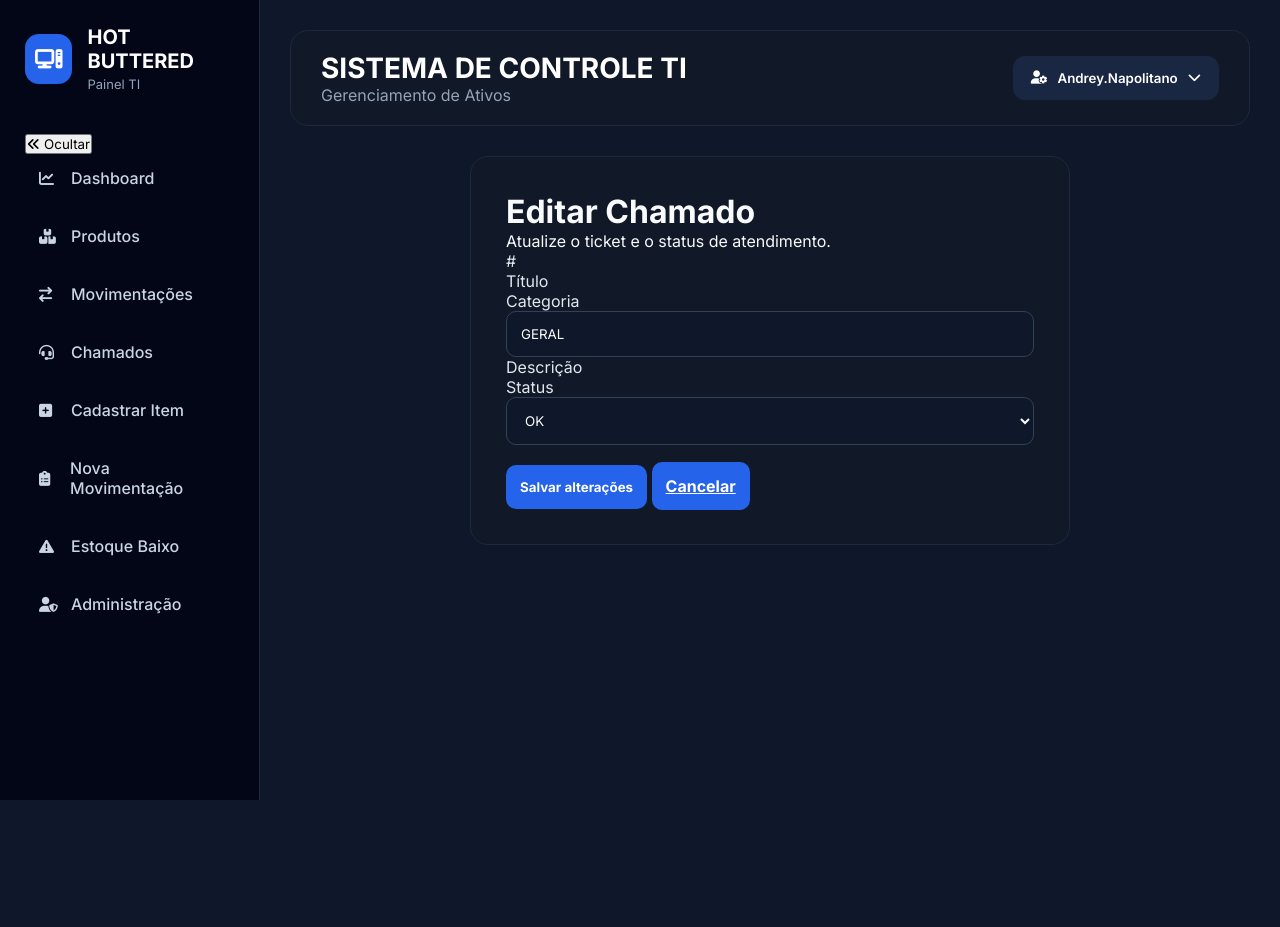
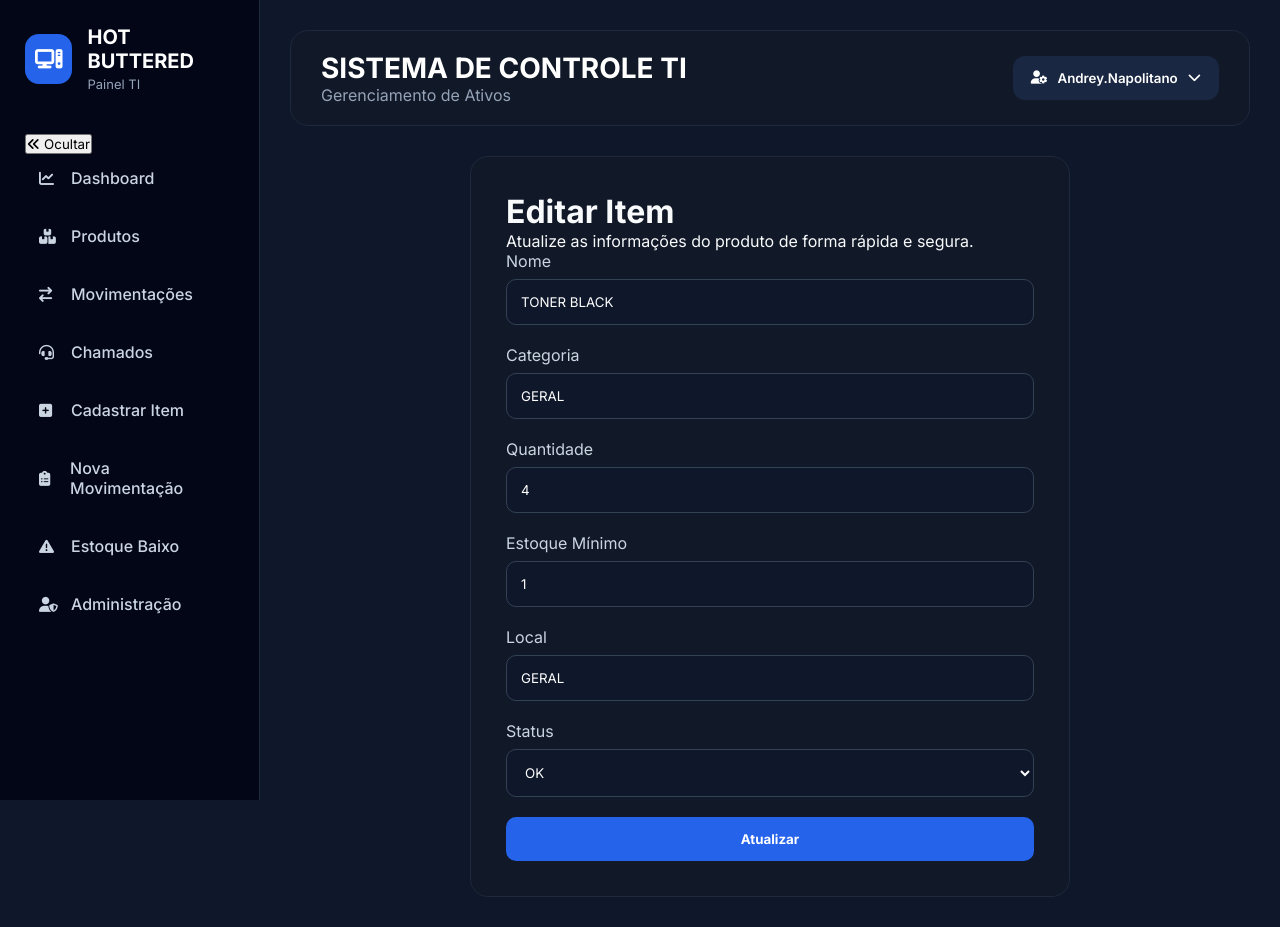
Before and after one commit to Andrey-Napolitano-SI/Painel-de-gestao-o-2.0, a Django app: page /editar-item/1/ in a window 1280 px wide. Before the commit the page ends 800 px from the top, so only its background shows below. Run offline with Django 5.2, Linux system fonts and the light colour scheme; a user stored in the database is signed in; data comes from the database, SQL or seed files in the repository.

Commit message:
Update editar_item.html for item editing form

```diff
--- a/painel_suprimentos/estoque/templates/estoque/editar_item.html
+++ b/painel_suprimentos/estoque/templates/estoque/editar_item.html
@@ -1,61 +1,52 @@
 {% extends 'estoque/base.html' %}
-
-{% block title %}Editar Chamado{% endblock %}
 
 {% block content %}
 
-<div class="container-form detalhe-card">
+<div class="container-form">
 
-    <div class="detail-header">
-        <div>
-            <h1>Editar Chamado</h1>
-            <p class="detail-subtitle">Atualize o ticket e o status de atendimento.</p>
-        </div>
-
-        <div class="detail-status">
-            <span class="badge bg-secondary">#{{ chamado.id }}</span>
-        </div>
+    <div class="form-card-header">
+        <h1>Editar Item</h1>
+        <p>Atualize as informações do produto de forma rápida e segura.</p>
     </div>
 
     <form method="POST" class="formulario">
+
     {% csrf_token %}
 
-        <div class="detail-grid">
-
-            <div class="detail-item">
-                <span class="detail-label">Título</span>
         <div class="campo">
-                    {{ form.titulo }}
-                </div>
+            <label>Nome</label>
+            {{ form.nome }}
         </div>
 
-            <div class="detail-item">
-                <span class="detail-label">Categoria</span>
         <div class="campo">
+            <label>Categoria</label>
             {{ form.categoria }}
         </div>
+
+        <div class="campo">
+            <label>Quantidade</label>
+            {{ form.quantidade }}
         </div>
 
-            <div class="detail-item detail-grid-full">
-                <span class="detail-label">Descrição</span>
         <div class="campo">
-                    {{ form.descricao }}
-                </div>
+            <label>Estoque Mínimo</label>
+            {{ form.minimo }}
         </div>
 
-            <div class="detail-item detail-item-status">
-                <span class="detail-label">Status</span>
         <div class="campo">
+            <label>Local</label>
+            {{ form.local }}
+        </div>
+
+        <div class="campo">
+            <label>Status</label>
             {{ form.status }}
         </div>
-            </div>
 
-        </div>
+        <button type="submit" class="btn">
+            Atualizar
+        </button>
 
-        <div class="detail-actions">
-            <button type="submit" class="btn detail-action-btn">Salvar alterações</button>
-            <a href="{% url 'detalhe_chamado' chamado.id %}" class="btn btn-secondary detail-action-btn">Cancelar</a>
-        </div>
     </form>
 
 </div>
```
Lines whose indentation alone changed are shown as unchanged.
